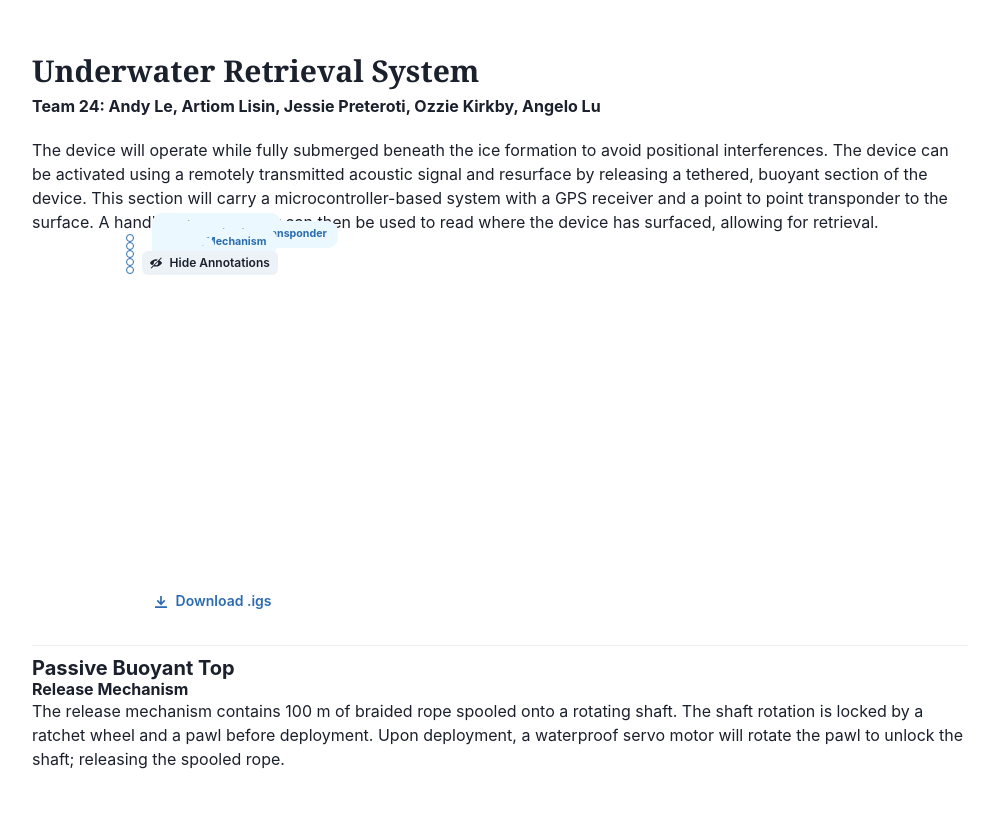
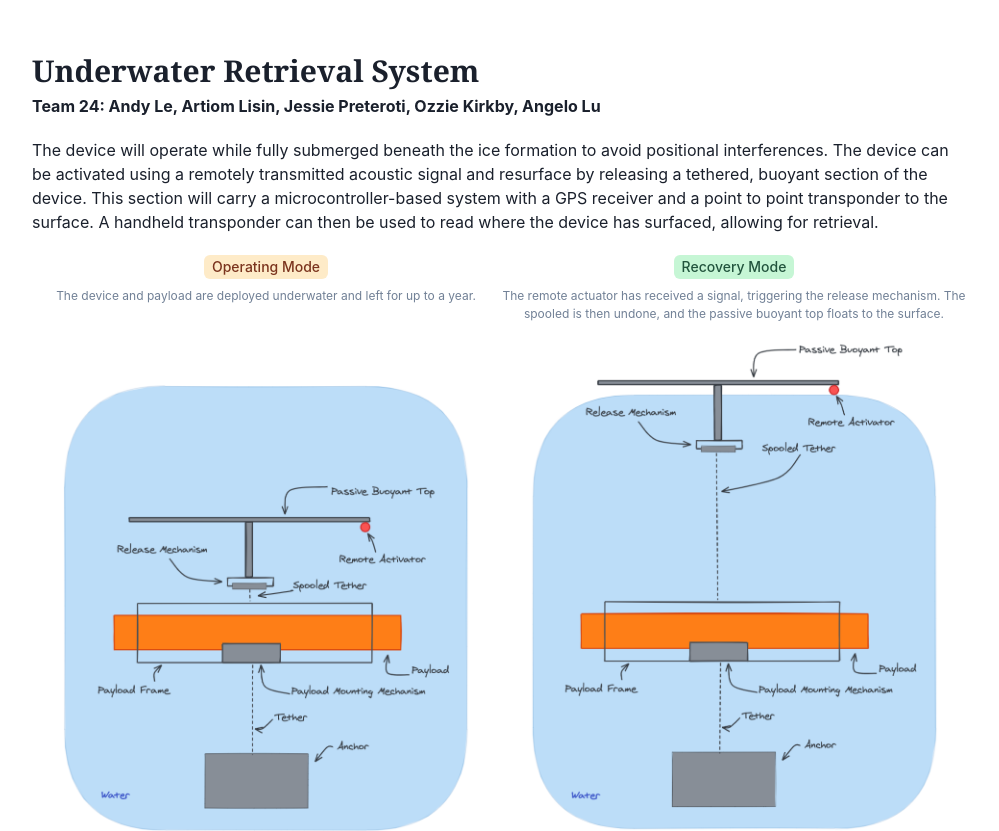
Before and after one commit to kirkbyo/mech460, a Next.js app: page / in a window 1280 px wide. Shown: the top 831 px of the page, without its empty margins (140-1139 px from the left). Built offline with nearby package versions, Linux system fonts and the light colour scheme.

Commit message:
add more content

```diff
--- a/components/DemoView.tsx
+++ b/components/DemoView.tsx
@@ -6,6 +6,7 @@ import styled from "@emotion/styled";
 type Props = {
   src: string;
   alt: string;
+  customHeight: string;
   cameraOrbit: string;
   downloadFile: string;
   autoRotate?: boolean;
@@ -14,6 +15,7 @@ type Props = {
 
 export const DemoView: React.FC<Props> = ({
   cameraOrbit,
+  customHeight,
   src,
   alt,
   downloadFile,
@@ -28,7 +30,7 @@ export const DemoView: React.FC<Props> = ({
 
   return (
     <Box>
-      <Demo>
+      <Demo height={customHeight}>
         <ShowAnnotationsContainer>
           {children ? (
             <Button
@@ -88,9 +90,9 @@ const ShowAnnotationsContainer = styled.div`
   z-index: 100;
 `;
 
-const Demo = styled.div`
+const Demo = styled.div<{ height?: string }>`
   position: relative;
-  height: 400px;
+  height: ${({ height }) => height ?? "400px"};
   width: 80%;
   margin: 0 auto;
 
--- a/pages/index.tsx
+++ b/pages/index.tsx
@@ -1,6 +1,6 @@
 import * as React from "react";
 import Head from "next/head";
-import { Stack, Heading, Box, Text, Divider, Link, Image } from "@chakra-ui/react";
+import { Stack, Heading, Box, Text, Divider, Link, Image, Grid, Tag } from "@chakra-ui/react";
 import styled from "@emotion/styled";
 import { ExternalLinkIcon } from "@chakra-ui/icons";
 import Layout from "../components/Layout";
@@ -47,11 +47,50 @@ const IndexPage = () => (
       surface. A handheld transponder can then be used to read where the device has surfaced,
       allowing for retrieval.
     </Text>
+    <Grid templateColumns="repeat(auto-fit, minmax(320px, 1fr))" gap={0} margin="16pt 0">
+      <Stack align="center">
+        <Stack textAlign="center">
+          <Box>
+            <Tag colorScheme="orange">Operating Mode</Tag>
+          </Box>
+          <Text fontSize="xs" color="gray.500" height="28pt">
+            The device and payload are deployed underwater and left for up to a year.
+          </Text>
+        </Stack>
+        <Image
+          src="/figures/sketch-operating-mode.png"
+          alt="Sketch of the system in operating mode"
+          height="500px"
+        />
+      </Stack>
+      <Stack align="center">
+        <Stack textAlign="center">
+          <Box>
+            <Tag colorScheme="green">Recovery Mode</Tag>
+          </Box>
+          <Text fontSize="xs" color="gray.500" height="28pt">
+            The remote actuator has received a signal, triggering the release mechanism. The spooled
+            is then undone, and the passive buoyant top floats to the surface.
+          </Text>
+        </Stack>
+        <Image
+          src="/figures/sketch-recovery-mode.png"
+          alt="Sketch of the system in recovery mode"
+          height="500px"
+        />
+      </Stack>
+    </Grid>
+    <Text margin="32pt 0">
+      These sketches were then developed into the design below. The frame will be constructed of PVC
+      due to its buoyancy capabilities when sealed with air and low-cost factor. Some of the design
+      considerations and analyses are listed below.
+    </Text>
     <DemoView
       src="/assembled-design.glb"
       alt="CAD of the assembled mechanism"
       cameraOrbit="-70deg 60deg 2m"
       downloadFile="/assembled-design.iges"
+      customHeight="700px"
     >
       <button
         className="annotation-marker"
```
Also changed, not shown: public/figures/sketch-operating-mode.png (added), public/figures/sketch-recovery-mode.png (added).
